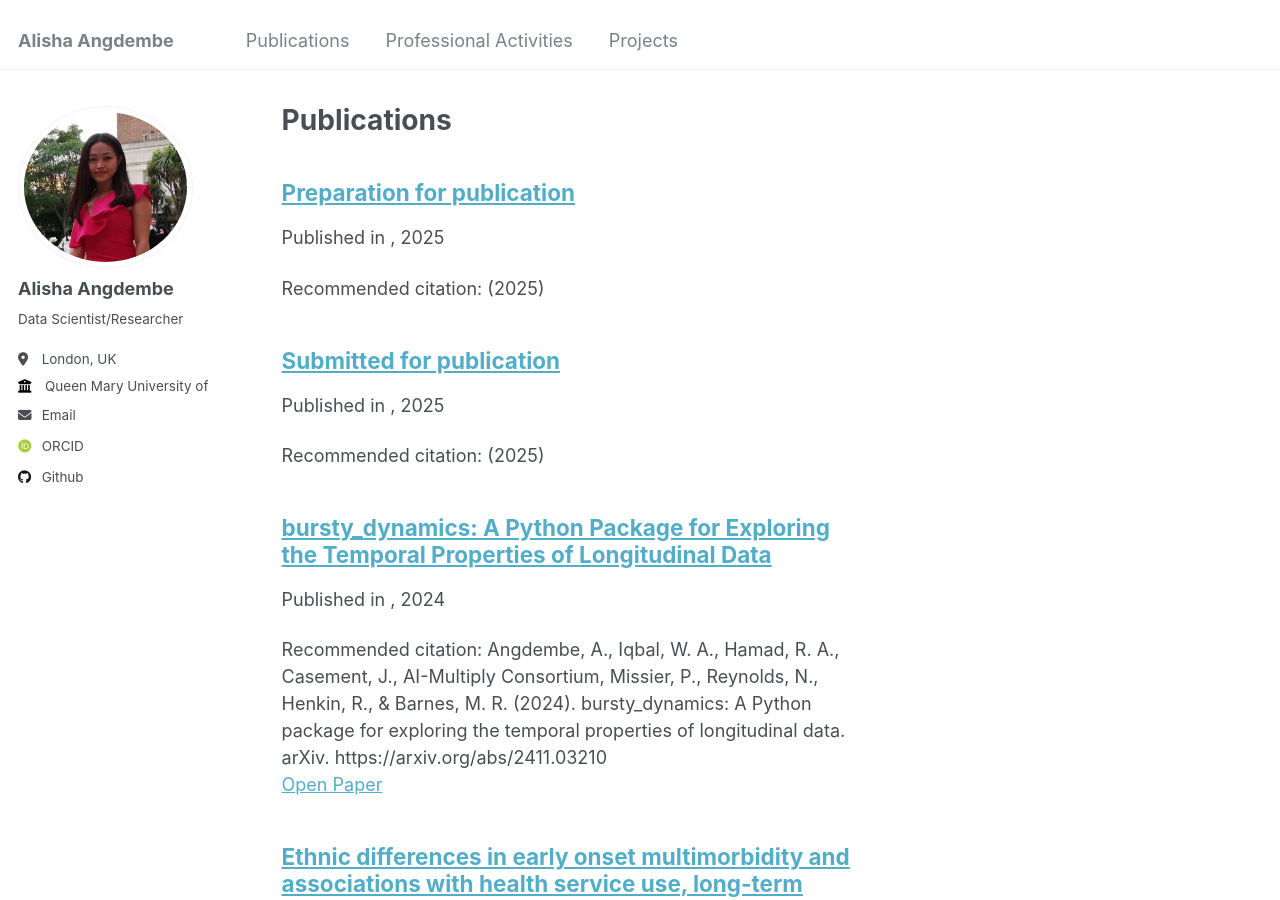
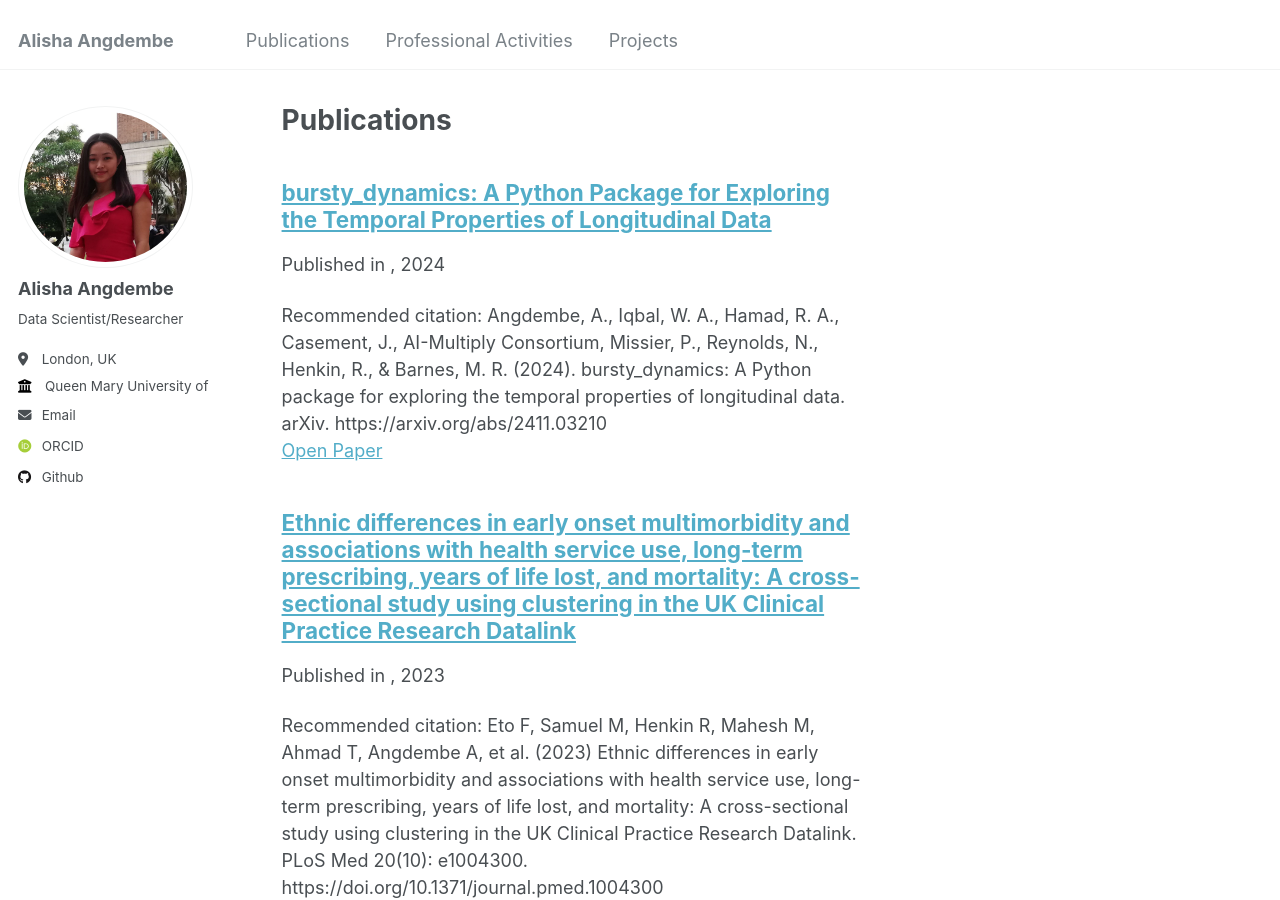
Before and after one commit to AlishaAng/AlishaAng.github.io, a Jekyll site: the page built from _pages/publications.html, in a window 1280 px wide and 900 px high. Built offline with Jekyll 4.4.1, drawn with Linux system fonts in a browser that asks for light colours; some web fonts are replaced; a file with an impossible date is left out.

Commit message:
Updated publication

```diff
--- a/_publications/2025-1.md
+++ b/_publications/2026-1.md
@@ -1,9 +1,9 @@
 ---
 title: "Submitted for publication"
 collection: publications
-permalink: /publication/2025-1
+permalink: /publication/2026-1
 excerpt: ''
-date: 2025-10-01
+date: 2026
 url: ' '
 citation: '(2025)'
 ---
--- a/_publications/2025-2.md
+++ b/_publications/2026-2.md
@@ -1,9 +1,9 @@
 ---
 title: "Preparation for publication"
 collection: publications
-permalink: /publication/2025-2
+permalink: /publication/2026-2
 excerpt: ''
-date: 2025-12-01
+date: 2026
 url: ' '
 citation: '(2025)'
 ---
```
